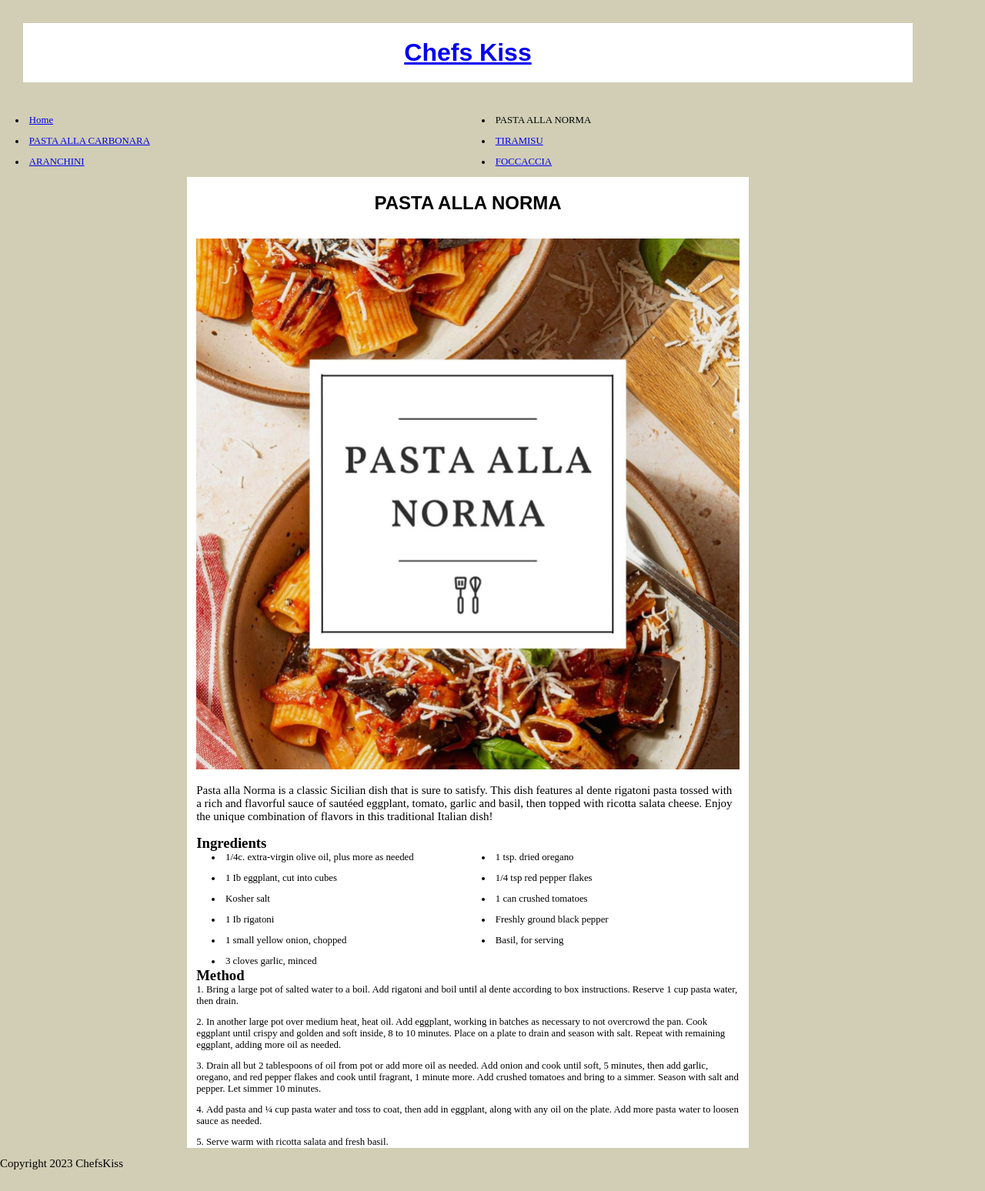
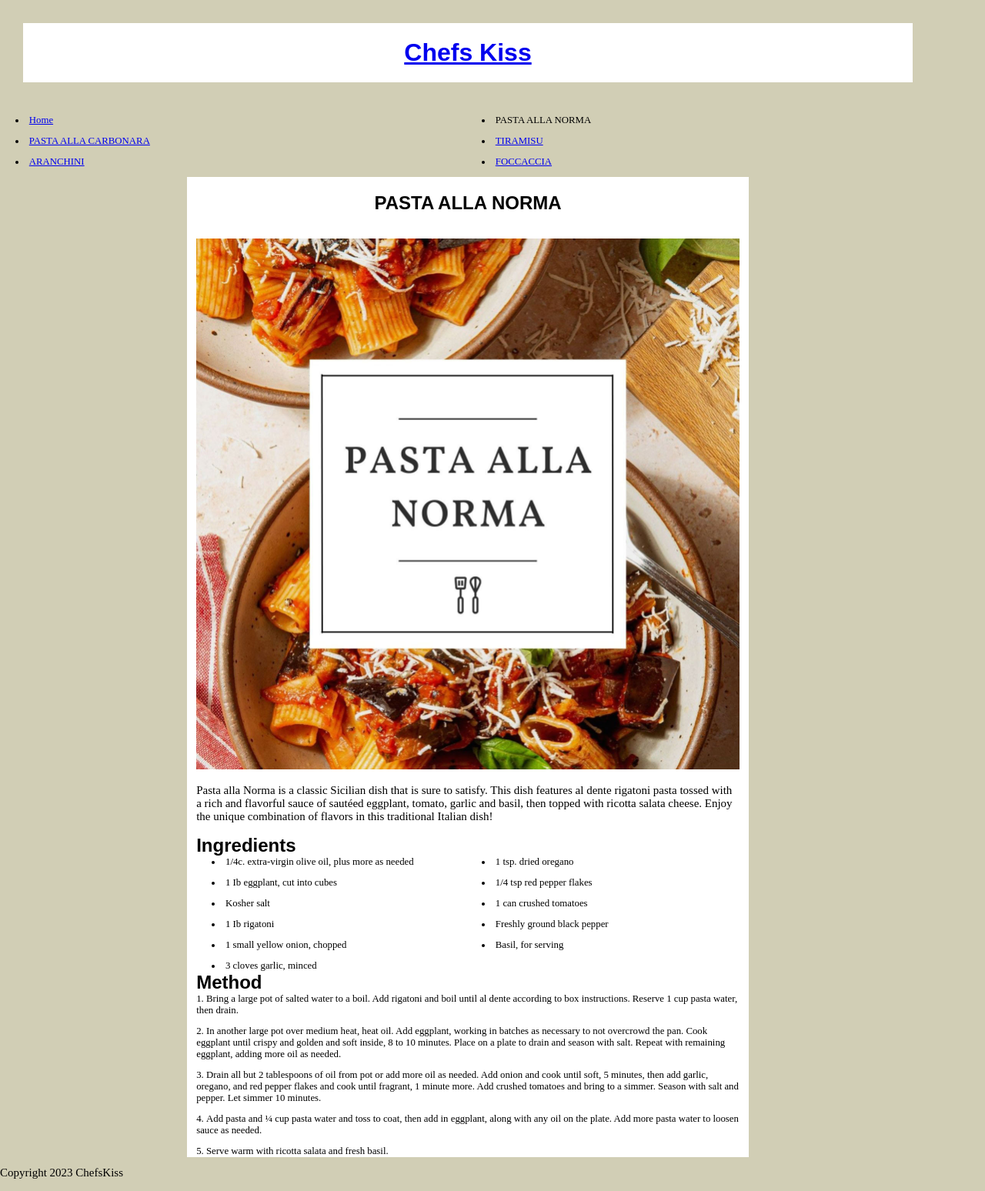
Before and after one commit to AmyLindsay1/ChefsKiss, a Jekyll site: the page built from _recipes/pasta-alla-norma.md, in a window 1280 px wide. Shown: the whole page at 77% size. Built offline with Jekyll 4.4.1, drawn with Linux system fonts in a browser that asks for light colours.

```diff
--- a/_recipes/pasta-alla-norma.md
+++ b/_recipes/pasta-alla-norma.md
@@ -4,13 +4,11 @@ date: 2023-02-07T15:58:50.938Z
 order: 3
 layout: recipe
 ---
-
-
 ![](../uploads/pasta.jpg)
 
 Pasta alla Norma is a classic Sicilian dish that is sure to satisfy. This dish features al dente rigatoni pasta tossed with a rich and flavorful sauce of sautéed eggplant, tomato, garlic and basil, then topped with ricotta salata cheese. Enjoy the unique combination of flavors in this traditional Italian dish!
 
-### Ingredients
+## Ingredients
 
 * 1/4c. extra-virgin olive oil, plus more as needed
 * 1 Ib eggplant, cut into cubes
@@ -24,7 +22,7 @@ Pasta alla Norma is a classic Sicilian dish that is sure to satisfy. This dish f
 * Freshly ground black pepper
 * Basil, for serving
 
-### Method
+## Method
 
 1. Bring a large pot of salted water to a boil. Add rigatoni and boil until al dente according to box instructions. Reserve 1 cup pasta water, then drain.
 2. In another large pot over medium heat, heat oil. Add eggplant, working in batches as necessary to not overcrowd the pan. Cook eggplant until crispy and golden and soft inside, 8 to 10 minutes. Place on a plate to drain and season with salt. Repeat with remaining eggplant, adding more oil as needed.
```
